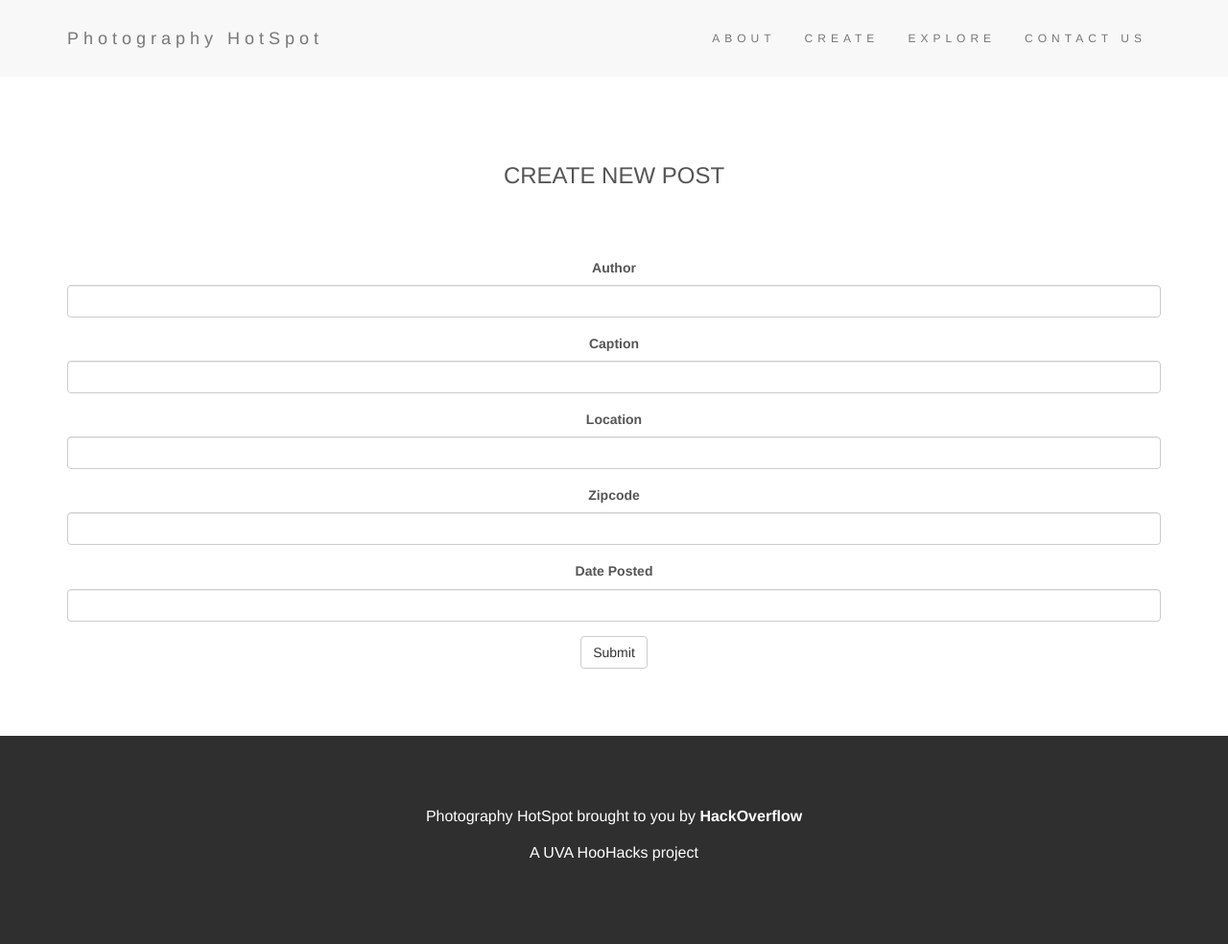
After one commit to bryantran04/Photography-Map, a Django app: page /create/ in a window 1280 px wide. The commit adds this page. Shown: the whole page at 96% size. Run offline with Django 3.2, Linux system fonts and the light colour scheme; some libraries are stand-ins or nearby versions.

Commit message:
added form

```diff
--- a/photography/templates/photography/base.html
+++ b/photography/templates/photography/base.html
@@ -13,6 +13,7 @@
   body {
     font: Montserrat, sans-serif;
     line-height: 1.8;
+    color: #f5f6f7;
   }
 
  .parallax {
@@ -31,7 +32,7 @@
   padding-bottom: 70px;
   }
 
-  p {font-size: 12px;}
+  p {font-size: 16px;}
 
   .margin {margin-bottom: 45px;}
 
@@ -76,6 +77,7 @@
   float: left;
   text-align: center;
   padding-left: 50px;
+  color: 	#000000;
 }
 .row {
   margin: auto;
@@ -99,6 +101,7 @@
     <div class="collapse navbar-collapse" id="myNavbar">
       <ul class="nav navbar-nav navbar-right">
         <li><a href="/about-us">ABOUT</a></li>
+        <li><a href="/create">CREATE</a></li>
         <li><a href="/explore">EXPLORE</a></li>
         <li><a href="#">CONTACT US</a></li>
       </ul>
--- /dev/null
+++ b/photography/templates/photography/create_post.html
@@ -0,0 +1,46 @@
+{% extends 'photography/base.html' %}
+
+{% block content %}
+
+<div class="container-fluid bg-3 text-center">
+    <h3 class="margin">CREATE NEW POST</h3><br>
+
+    <div class="container">
+        <form action= "." method="POST">
+
+            {% csrf_token %}
+
+            <div class="form-group">
+                <label for="author">Author </label>
+                <input type="text" class="form-control" name="author">
+            </div>
+
+            <div class="form-group">
+                <label for="description">Caption </label>
+                <input type="text" class="form-control" name="description">
+            </div>
+
+            <div class="form-group">
+                <label for="location">Location </label>
+                <input type="text" class="form-control" name="location">
+            </div>
+
+            <div class="form-group">
+                <label for="zipcode">Zipcode </label>
+                <input type="text" class="form-control" name="zipcode">
+            </div>
+
+            <div class="form-group">
+                <label for="date_posted">Date Posted </label>
+                <input type="text" class="form-control" name="date_posted">
+            </div>
+
+            <button type="submit" class="btn btn-default">Submit</button>
+
+        </form>
+    </div>
+
+</div>
+
+
+{% endblock %}
--- a/photography/templates/photography/profile.html
+++ b/photography/templates/photography/profile.html
@@ -3,7 +3,7 @@
 {% block content %}
 
 
-
+<div class="container2">
 <h3>{{ profile.description }}</h3>
 
 
@@ -16,6 +16,7 @@
 {% else %}
     <p>No pictures.</p>
 {% endif %}
+</div>
 
 <div class="row">
        <div class="container2">
@@ -32,6 +33,7 @@
         </div>
 </div>
 
+<div class="container2">
 {% if comments %}
     <ul class="list-group">
     {% for comment in comments %}
@@ -41,7 +43,7 @@
 {% else %}
     <p>No comments.</p>
 {% endif %}
-
+</div>
 
 
 {% endblock %}
--- a/photography/urls.py
+++ b/photography/urls.py
@@ -9,4 +9,5 @@ urlpatterns = [
     path("<int:location_id>/profile/", views.profile, name='profile'),
     path('about-us/', views.about, name='about'),
     path('explore/', views.explore, name='explore'),
+    path('create/', views.create, name='create'),
 ]
--- a/photography/views.py
+++ b/photography/views.py
@@ -56,6 +56,7 @@ def api(comments):
     neu_list.sort(key=lambda x: x[1], reverse=True)#sort the list by the value
 
     return pos_list,neg_list,neu_list
+
 def profile(request, location_id):
     profile=Post.objects.get(id=location_id)
 
@@ -69,21 +70,22 @@ def profile(request, location_id):
         'pos':pos_list[0][0],'neg':neg_list[0][0],'neu':neu_list[0][0]})
 
 def about(request):
-    """
-    View for the about.html
-    :param request:
-    :return renders the request parameter, html template, and the context list:
-    """
     context = {}
     template = 'photography/about.html'
     return render(request, template, context)
 
+def create(request):
+    if request.method == "POST":
+        new_location = request.POST.get('location')
+        new_caption = request.POST.get('description')
+        new_zipcode = request.POST.get('zipcode')
+        new_date = request.POST.get('date_posted')
+        new_author = request.POST.get('author')
+        Post.objects.create(location = new_location, description = new_caption, zipcode = new_zipcode, date_posted = new_date, author = new_author)
+    context = {}
+    return render(request, 'photography/create_post.html', context)
+
 def explore(request):
-    """
-    View for the about.html
-    :param request:
-    :return renders the request parameter, html template, and the context list:
-    """
-    context = {}
-    template = 'photography/explore.html'
-    return render(request, template, context)
+    queryset = Post.objects.all()
+    context = {'object_list': queryset}
+    return render(request, 'photography/explore.html', context)
```
Also changed, not shown: photography/models.py (+9 -6 lines), photography/templates/photography/explore.html (+18 -1 lines), photography/templates/photography/index.html (+26 -5 lines), db.sqlite3, photography/migrations/0004_auto_20190303_1045.py (added).
